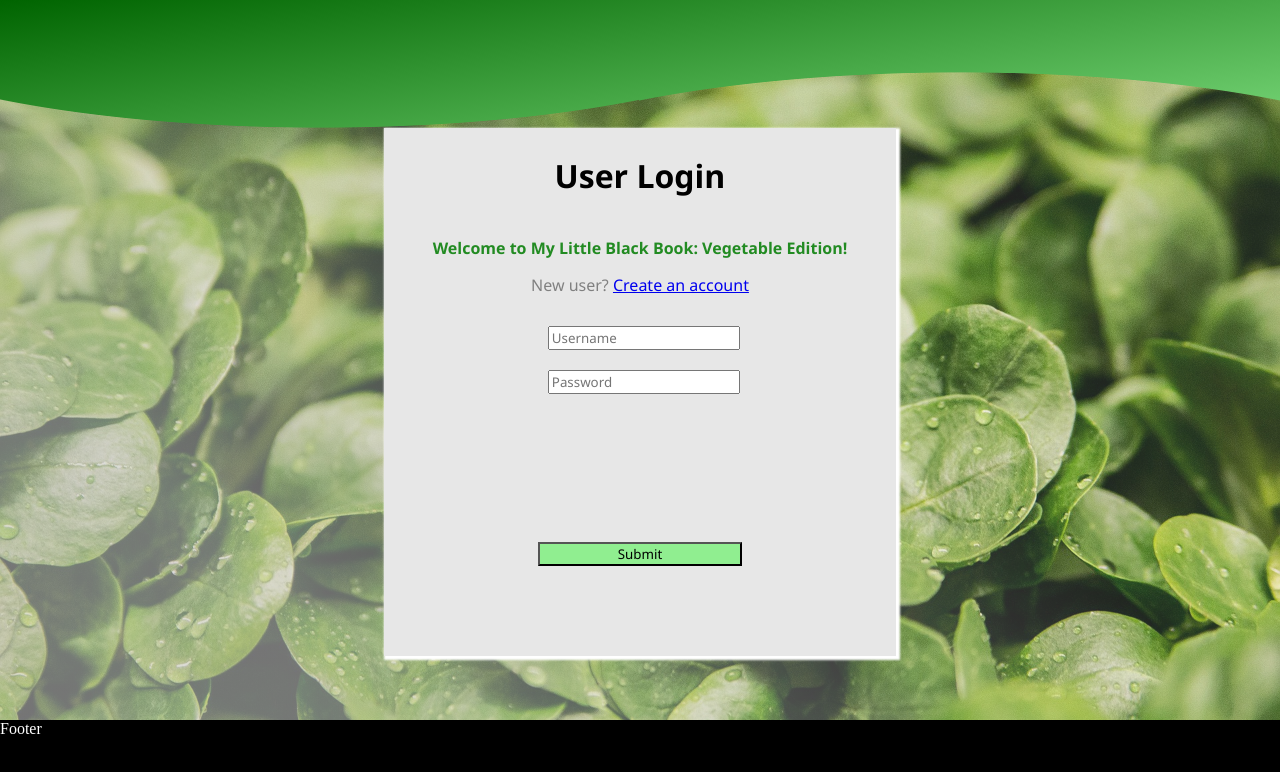
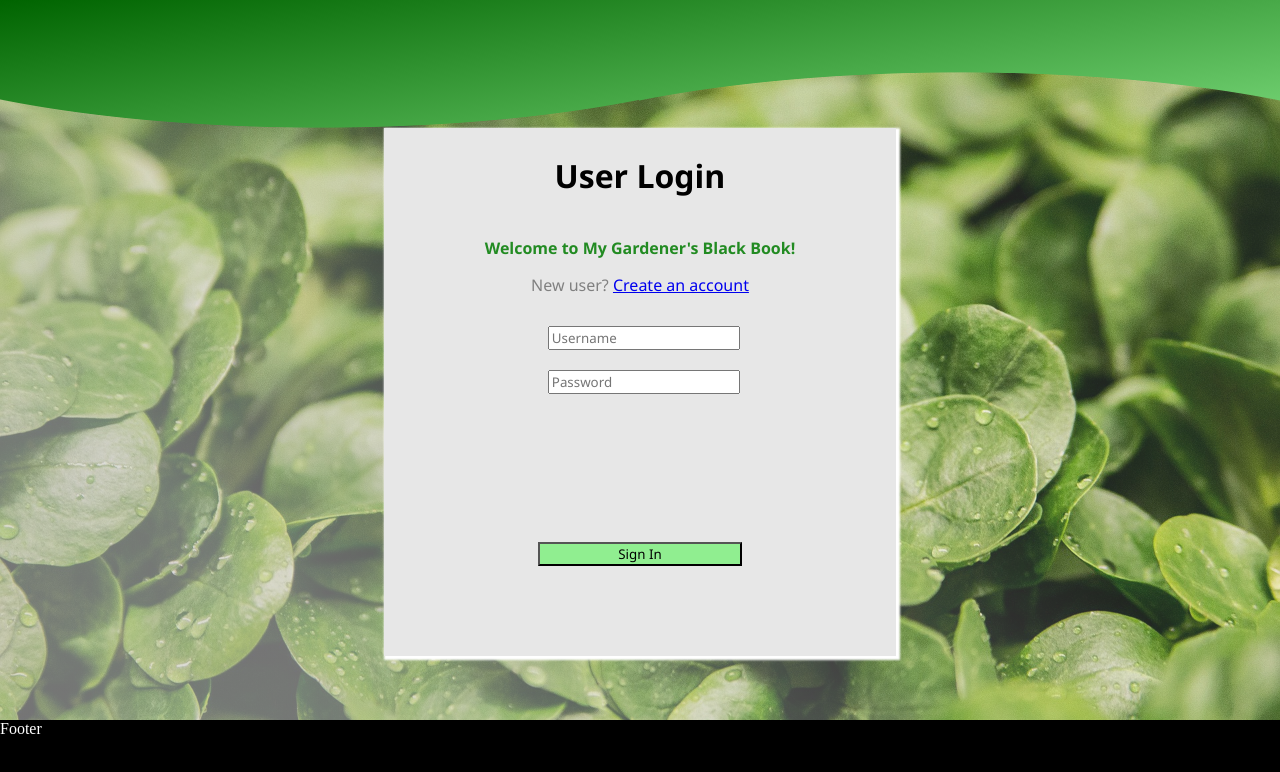
Before and after one commit to IanMcM89/phase-2-project, a React (Create React App) app: page /login in a window 1280 px wide. Shown: the top 772 px of the page. Built offline with nearby package versions, Linux system fonts and the light colour scheme.

Commit message:
Changed login submit button value to 'Sign In'.

```diff
--- a/src/components/Header.js
+++ b/src/components/Header.js
@@ -3,7 +3,7 @@ import React from "react";
 function Header() {
   return (
     <header className="App-header">
-        My App
+
     </header>
   );
 }
--- a/src/components/UserLoginPage.js
+++ b/src/components/UserLoginPage.js
@@ -33,7 +33,7 @@ function UserLoginPage({ history, onUserLogin }) {
     <main id="App-login-main">
       <form id="App-login-form" onSubmit={handleSubmit}>
         <h1>User Login</h1>
-        <p className="login-message">Welcome to My Little Black Book: Vegetable Edition!</p>
+        <p className="login-message">Welcome to My Gardener's Black Book!</p>
         <p className="login-new-user-message">New user?&nbsp;<a href="/create-account">Create an account</a></p>
         <div id="login-inputs-container">
           <div className="login-input">
@@ -56,7 +56,7 @@ function UserLoginPage({ history, onUserLogin }) {
           </div>
         </div>
         <p className="login-error">{loginError}</p>
-        <input id="login-submit" type="submit" value="Submit"/>
+        <input id="login-submit" type="submit" value="Sign In"/>
       </form>
     </main>
   );
```
